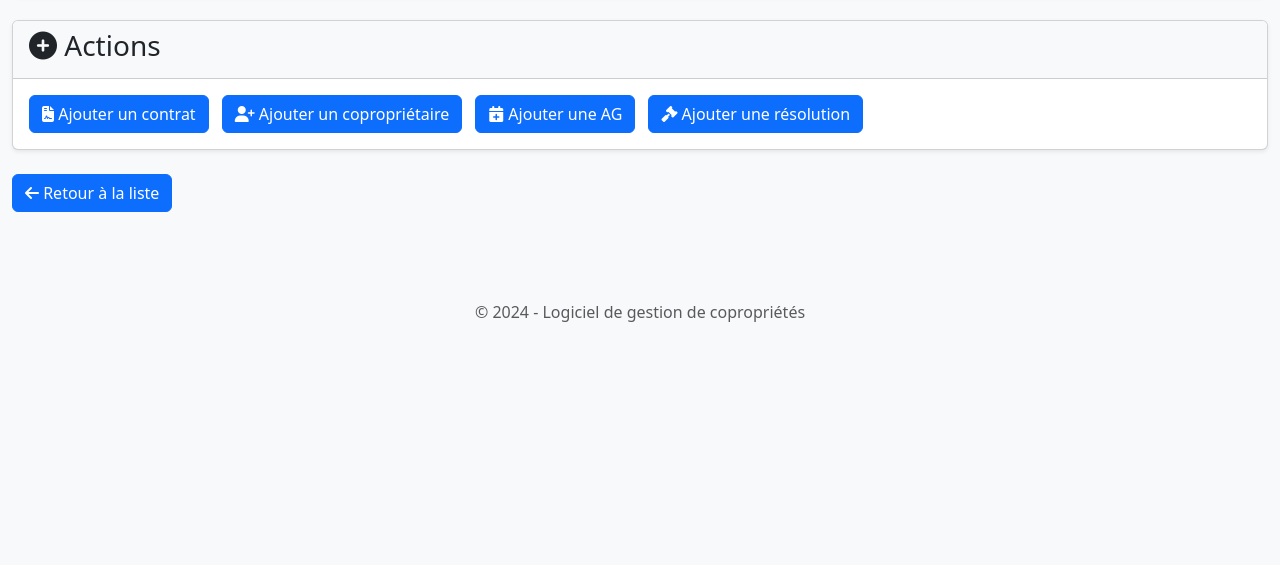
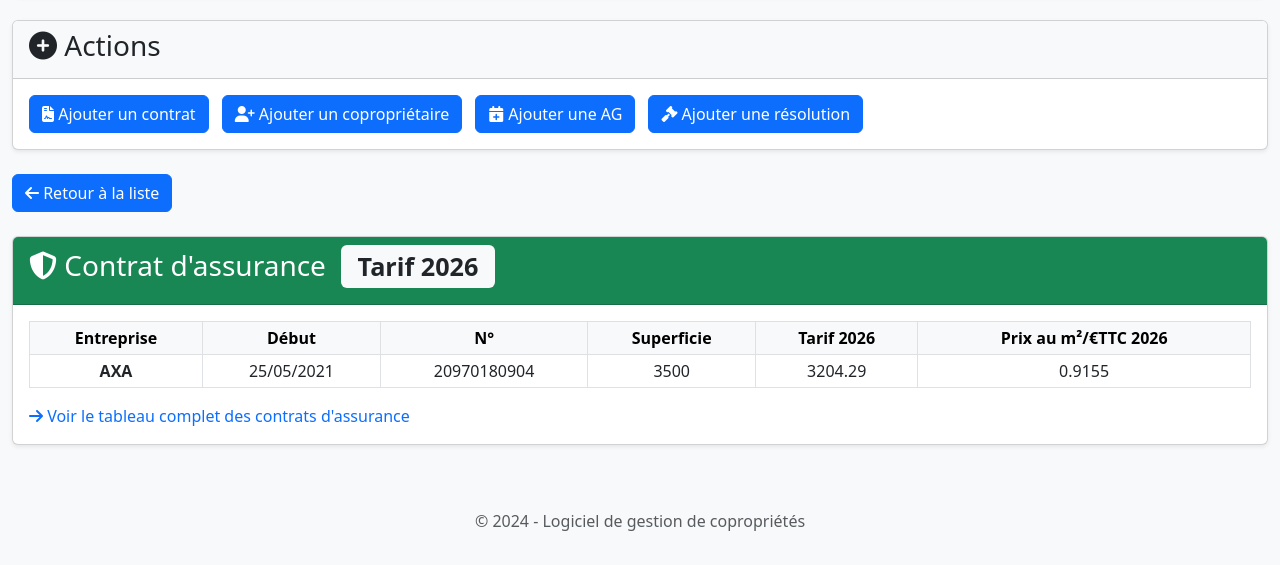
Before and after one commit to Keko-creator/copro_manager, a Flask app: page /copropriete/1 in a window 1280 px wide. Shown: the part 517-1082 px from the top of the page. Before the commit the page ends 839 px from the top, so only its background shows below. Run offline with Flask 3, Linux system fonts and the light colour scheme.

Commit message:
Renomme les colonnes années en 'Tarif AAAA' et affiche le contrat d'assurance dans la fiche copropriété
- import_assurance.py: préfixe 'Tarif' devant les en-têtes qui ne sont qu'une année (2021..2026)
- base existante: renomme les 6 colonnes concernées
- app.py: ajout de _assurance_pour_copropriete() qui récupère entreprise, début, n°, superficie, tarif et prix au m² de la dernière année tarifaire pour une copro
- copropriete.html: nouvelle carte 'Contrat d'assurance' dans la section contrats

Co-authored-by: Keko-creator <Keko-creator@users.noreply.github.com>

```diff
--- a/copro_manager/app.py
+++ b/copro_manager/app.py
@@ -536,6 +536,88 @@ def index():
     stats = get_statistiques()
     return render_template('index.html', coproprietes=coproprietes, search_query=search_query, search_type=search_type, stats=stats)
 
+def _assurance_pour_copropriete(numero):
+    """Récupère les données du contrat d'assurance d'une copropriété.
+
+    La correspondance se fait sur la première colonne du tableau Assurance
+    (« N° de copro ») qui contient le numéro de la copropriété.
+
+    Renvoie un dict avec : entreprise, debut, numero_contrat, superficie,
+    et le tarif + prix au m² de la dernière année tarifaire disponible
+    (la plus à droite dont l'en-tête commence par « Tarif » et la cellule
+    « Prix au m² » associée).
+    Renvoie None si aucune ligne d'assurance ne correspond à ce numéro.
+    """
+    import re
+    colonnes = AssuranceColonne.query.order_by(AssuranceColonne.ordre).all()
+    if not colonnes:
+        return None
+
+    col_by_ordre = {i: c for i, c in enumerate(colonnes)}
+
+    # Repère la ligne dont la première cellule vaut le numéro de la copro.
+    cible = None
+    for ligne in AssuranceLigne.query.order_by(AssuranceLigne.ordre).all():
+        if ligne.est_total:
+            continue
+        cellules = {cl.colonne_id: cl.valeur for cl in ligne.cellules}
+        premiere = cellules.get(colonnes[0].id, '')
+        try:
+            if premiere is not None and str(premiere).strip() == str(numero):
+                cible = (ligne, cellules)
+                break
+        except (ValueError, TypeError):
+            continue
+    if cible is None:
+        return None
+    ligne, cellules = cible
+
+    def val(ordre):
+        col = col_by_ordre.get(ordre)
+        if col is None:
+            return ''
+        return cellules.get(col.id, '') or ''
+
+    entreprise = val(5)
+    debut = val(6)
+    numero_contrat = val(8)
+    superficie = val(9)
+
+    # Dernière colonne « Tarif AAAA » non vide = tarif de la dernière année.
+    dernier_tarif_ordre = None
+    dernier_tarif_annee = None
+    for c in colonnes:
+        m = re.match(r'^Tarif\s+(\d{4})$', c.en_tete.strip() if c.en_tete else '')
+        if not m:
+            continue
+        v = cellules.get(c.id, '')
+        if v not in (None, '', '0', 0):
+            dernier_tarif_ordre = c.ordre
+            dernier_tarif_annee = m.group(1)
+
+    dernier_tarif = ''
+    dernier_prix_m2 = ''
+    if dernier_tarif_ordre is not None:
+        dernier_tarif = val(dernier_tarif_ordre)
+        # Colonne « Prix au m²/€TTC AAAA » située juste après le tarif de l'année.
+        for c in colonnes:
+            if (c.en_tete and c.formule == 'prix_m2'
+                    and c.ordre > dernier_tarif_ordre
+                    and dernier_tarif_annee and dernier_tarif_annee in c.en_tete):
+                dernier_prix_m2 = cellules.get(c.id, '') or ''
+                break
+
+    return {
+        'entreprise': entreprise,
+        'debut': debut,
+        'numero_contrat': numero_contrat,
+        'superficie': superficie,
+        'derniere_annee': dernier_tarif_annee,
+        'dernier_tarif': dernier_tarif,
+        'dernier_prix_m2': dernier_prix_m2,
+    }
+
+
 @app.route('/copropriete/<int:copro_id>')
 def copropriete(copro_id):
     copropriete = Copropriete.query.options(
@@ -552,6 +634,7 @@ def copropriete(copro_id):
 
     types_contrats = ["Assurance", "Nettoyage", "Entretien", "Sécurité", "Autre"]
     civilites = Civilite.query.all()
+    assurance_contrat = _assurance_pour_copropriete(copropriete.numero)
 
     return render_template(
         'copropriete.html',
@@ -561,7 +644,8 @@ def copropriete(copro_id):
         assemblees=copropriete.assemblees_generales,
         resolutions=copropriete.resolutions_futures,
         types_contrats=types_contrats,
-        civilites=civilites
+        civilites=civilites,
+        assurance_contrat=assurance_contrat
     )
 
 @app.route('/coproprietaire/<int:coproprietaire_id>/delete', methods=['POST'])
--- a/copro_manager/templates/copropriete.html
+++ b/copro_manager/templates/copropriete.html
@@ -102,6 +102,52 @@
 <a href="{{ url_for('index') }}" class="btn btn-primary mb-4">
     <i class="fas fa-arrow-left"></i> Retour à la liste
 </a>
+
+<!-- Contrat d'assurance (issu du tableau Assurance) -->
+{% if assurance_contrat %}
+<div class="card mb-4">
+    <div class="card-header bg-success text-white">
+        <h3><i class="fas fa-shield-alt"></i> Contrat d'assurance
+            {% if assurance_contrat.derniere_annee %}<span class="badge bg-light text-dark ms-2">Tarif {{ assurance_contrat.derniere_annee }}</span>{% endif %}
+        </h3>
+    </div>
+    <div class="card-body">
+        <div class="table-responsive">
+            <table class="table table-sm table-bordered align-middle">
+                <thead class="table-light">
+                    <tr class="text-center">
+                        <th>Entreprise</th>
+                        <th>Début</th>
+                        <th>N°</th>
+                        <th>Superficie</th>
+                        {% if assurance_contrat.derniere_annee %}
+                        <th>Tarif {{ assurance_contrat.derniere_annee }}</th>
+                        <th>Prix au m²/€TTC {{ assurance_contrat.derniere_annee }}</th>
+                        {% endif %}
+                    </tr>
+                </thead>
+                <tbody>
+                    <tr class="text-center">
+                        <td class="fw-bold">{{ assurance_contrat.entreprise or '—' }}</td>
+                        <td>{{ assurance_contrat.debut or '—' }}</td>
+                        <td>{{ assurance_contrat.numero_contrat or '—' }}</td>
+                        <td>{{ assurance_contrat.superficie or '—' }}</td>
+                        {% if assurance_contrat.derniere_annee %}
+                        <td>{{ assurance_contrat.dernier_tarif or '—' }}</td>
+                        <td>{{ assurance_contrat.dernier_prix_m2 or '—' }}</td>
+                        {% endif %}
+                    </tr>
+                </tbody>
+            </table>
+        </div>
+        <p class="text-muted mb-0">
+            <a href="{{ url_for('assurance_page') }}" class="text-decoration-none">
+                <i class="fas fa-arrow-right"></i> Voir le tableau complet des contrats d'assurance
+            </a>
+        </p>
+    </div>
+</div>
+{% endif %}
 
 <!-- Liste des contrats -->
 {% if contrats %}
```
Also changed, not shown: copro_manager/import_assurance.py (+17 -4 lines), copro_manager/instance/copro_manager.db.
